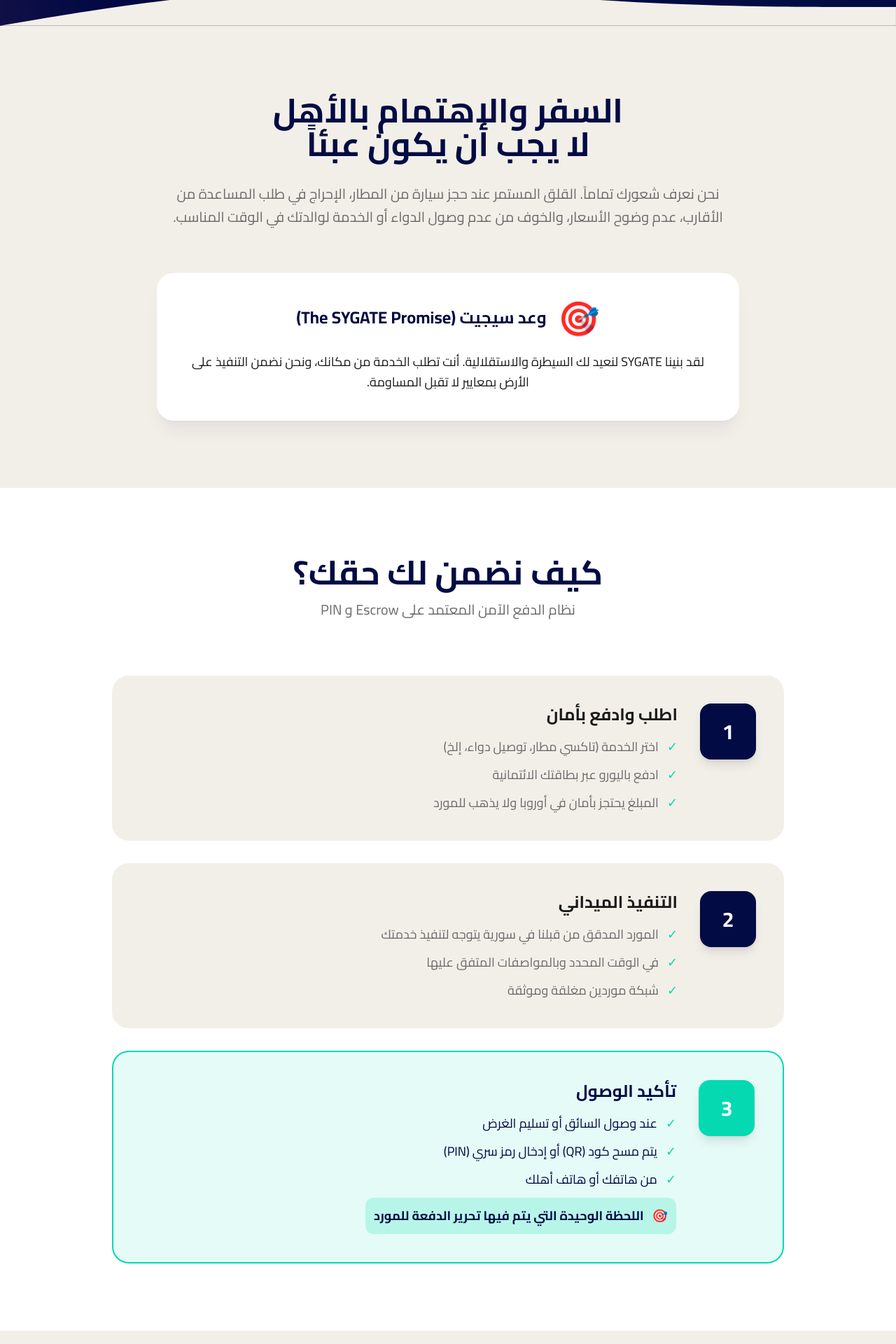
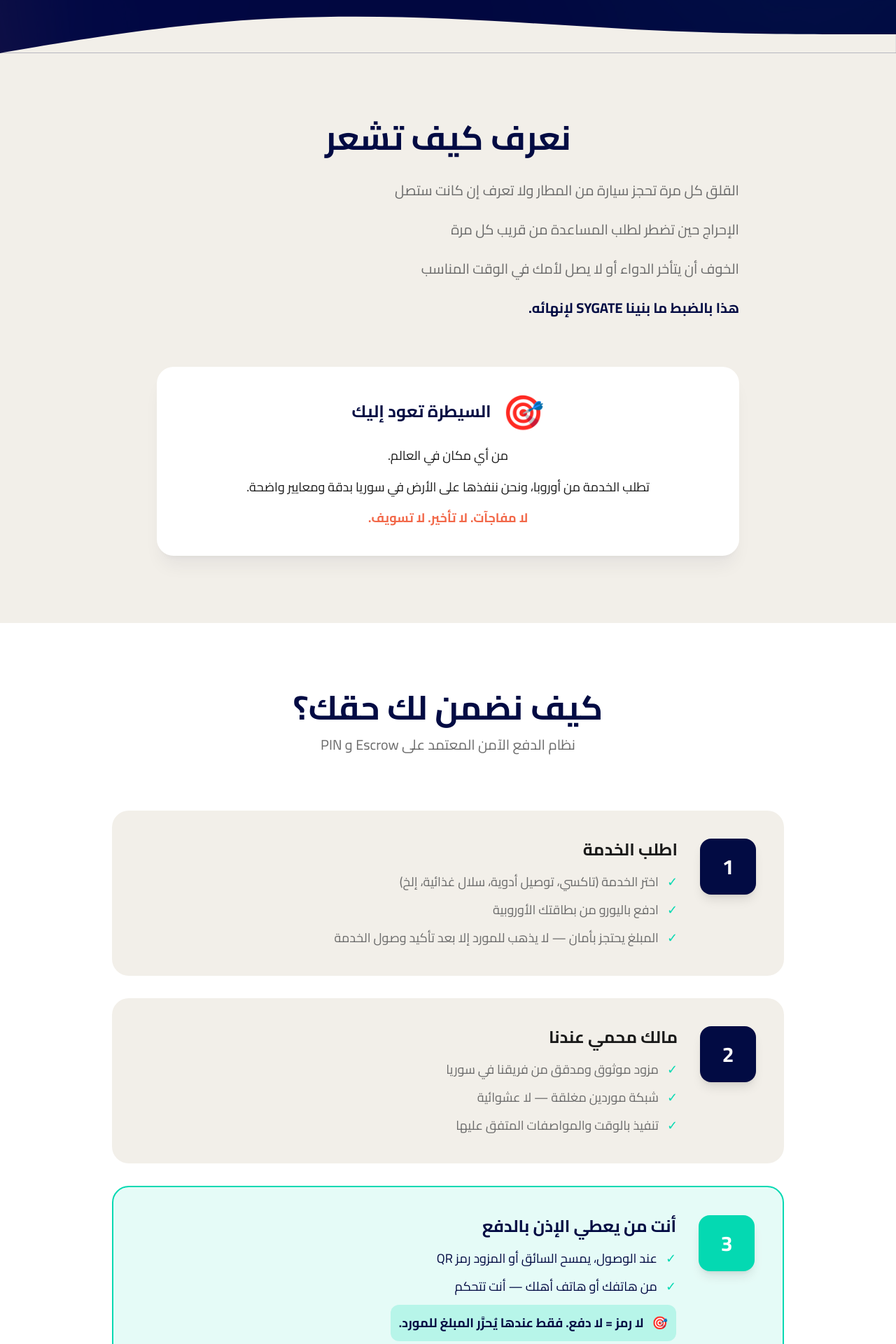
Before and after one commit to maxW23/sygate, a Next.js app: page / in a window 1280 px wide. Shown: the part 820-2740 px from the top of the page at 70% size. Built offline with nearby package versions, Linux system fonts and the light colour scheme.

Commit message:
Update website copy with new messaging

```diff
--- a/app/page.tsx
+++ b/app/page.tsx
@@ -40,8 +40,11 @@
             <p className="animate-fade-up font-arabic text-xl sm:text-2xl text-white/80 mb-4 max-w-3xl mx-auto leading-relaxed">
               البوابة الرقمية الأولى للمغترب السوري.
             </p>
-            <p className="animate-fade-up font-arabic text-lg text-white/70 mb-12 max-w-2xl mx-auto">
-              تخلص من القلق والوسطاء، واحجز خدماتك ورحلاتك لك ولأهلك في سورية عبر منصة آمنة تدفع فيها بعملتك ولا تسلم المال إلا بعد تأكيد وصول الخدمة.
+            <p className="animate-fade-up font-arabic text-xl sm:text-2xl text-white/80 mb-4 max-w-3xl mx-auto leading-relaxed">
+              لا وسطاء. لا قلق. لا دفع قبل التسليم.
+            </p>
+            <p className="animate-fade-up font-arabic text-lg text-white/70 mb-12 max-w-2xl mx-auto leading-relaxed">
+              احجز مواصلات وخدمات لأهلك في سوريا مباشرةً من مكانك — بعملتك الأوروبية — وادفع فقط بعد أن تتأكد بنفسك أن الخدمة وصلت.
             </p>
 
             {/* CTA Buttons */}
@@ -84,20 +87,29 @@
         <section className="py-24 bg-[#F2EFE9]">
           <div className="max-w-4xl mx-auto px-4 sm:px-6 lg:px-8 text-center">
             <h2 className="animate-fade-up font-arabic font-bold text-4xl sm:text-5xl text-[#020B43] mb-8 leading-tight">
-              السفر والاهتمام بالأهل<br />لا يجب أن يكون عبئاً
+              نعرف كيف تشعر
             </h2>
-            <p className="animate-fade-up font-arabic text-xl text-[#6B6B6B] mb-12 leading-relaxed">
-              نحن نعرف شعورك تماماً. القلق المستمر عند حجز سيارة من المطار، الإحراج في طلب المساعدة من الأقارب، عدم وضوح الأسعار، والخوف من عدم وصول الدواء أو الخدمة لوالدتك في الوقت المناسب.
-            </p>
+            <div className="animate-fade-up font-arabic text-xl text-[#6B6B6B] mb-12 leading-loose space-y-4 text-right">
+              <p>القلق كل مرة تحجز سيارة من المطار ولا تعرف إن كانت ستصل</p>
+              <p>الإحراج حين تضطر لطلب المساعدة من قريب كل مرة</p>
+              <p>الخوف أن يتأخر الدواء أو لا يصل لأمك في الوقت المناسب</p>
+              <p className="font-bold text-[#020B43] mt-6">هذا بالضبط ما بنينا SYGATE لإنهائه.</p>
+            </div>
 
             {/* The Promise */}
             <div className="animate-fade-up bg-white rounded-3xl p-10 mt-16 shadow-xl shadow-[#020B43]/5">
               <div className="flex items-center justify-center gap-4 mb-6">
                 <span className="text-5xl">🎯</span>
-                <h3 className="font-arabic font-bold text-2xl text-[#020B43]">وعد سيجيت (The SYGATE Promise)</h3>
+                <h3 className="font-arabic font-bold text-2xl text-[#020B43]">السيطرة تعود إليك</h3>
               </div>
               <p className="font-arabic text-lg text-[#1A1A1A] leading-relaxed">
-                لقد بنينا SYGATE لنعيد لك السيطرة والاستقلالية. أنت تطلب الخدمة من مكانك، ونحن نضمن التنفيذ على الأرض بمعايير لا تقبل المساومة.
+                من أي مكان في العالم.
+              </p>
+              <p className="font-arabic text-lg text-[#1A1A1A] leading-relaxed mt-4">
+                تطلب الخدمة من أوروبا، ونحن ننفذها على الأرض في سوريا بدقة ومعايير واضحة.
+              </p>
+              <p className="font-arabic text-lg text-[#F26849] font-bold mt-4">
+                لا مفاجآت. لا تأخير. لا تسويف.
               </p>
             </div>
           </div>
@@ -121,19 +133,19 @@
                 <span className="text-white font-bold text-3xl">1</span>
               </div>
               <div>
-                <h3 className="font-arabic font-bold text-2xl text-[#1A1A1A] mb-4">اطلب وادفع بأمان</h3>
+                <h3 className="font-arabic font-bold text-2xl text-[#1A1A1A] mb-4">اطلب الخدمة</h3>
                 <ul className="font-arabic text-lg text-[#6B6B6B] space-y-3">
                   <li className="flex items-start gap-3">
                     <span className="text-[#04D9B2]">✓</span>
-                    <span>اختر الخدمة (تاكسي مطار، توصيل دواء، إلخ)</span>
+                    <span>اختر الخدمة (تاكسي، توصيل أدوية، سلال غذائية، إلخ)</span>
                   </li>
                   <li className="flex items-start gap-3">
                     <span className="text-[#04D9B2]">✓</span>
-                    <span>ادفع باليورو عبر بطاقتك الائتمانية</span>
+                    <span>ادفع باليورو من بطاقتك الأوروبية</span>
                   </li>
                   <li className="flex items-start gap-3">
                     <span className="text-[#04D9B2]">✓</span>
-                    <span>المبلغ يحتجز بأمان في أوروبا ولا يذهب للمورد</span>
+                    <span>المبلغ يحتجز بأمان — لا يذهب للمورد إلا بعد تأكيد وصول الخدمة</span>
                   </li>
                 </ul>
               </div>
@@ -145,19 +157,19 @@
                 <span className="text-white font-bold text-3xl">2</span>
               </div>
               <div>
-                <h3 className="font-arabic font-bold text-2xl text-[#1A1A1A] mb-4">التنفيذ الميداني</h3>
+                <h3 className="font-arabic font-bold text-2xl text-[#1A1A1A] mb-4">مالك محمي عندنا</h3>
                 <ul className="font-arabic text-lg text-[#6B6B6B] space-y-3">
                   <li className="flex items-start gap-3">
                     <span className="text-[#04D9B2]">✓</span>
-                    <span>المورد المدقق من قبلنا في سورية يتوجه لتنفيذ خدمتك</span>
+                    <span>مزود موثوق ومدقق من فريقنا في سوريا</span>
                   </li>
                   <li className="flex items-start gap-3">
                     <span className="text-[#04D9B2]">✓</span>
-                    <span>في الوقت المحدد وبالمواصفات المتفق عليها</span>
+                    <span>شبكة موردين مغلقة — لا عشوائية</span>
                   </li>
                   <li className="flex items-start gap-3">
                     <span className="text-[#04D9B2]">✓</span>
-                    <span>شبكة موردين مغلقة وموثقة</span>
+                    <span>تنفيذ بالوقت والمواصفات المتفق عليها</span>
                   </li>
                 </ul>
               </div>
@@ -169,23 +181,19 @@
                 <span className="text-white font-bold text-3xl">3</span>
               </div>
               <div>
-                <h3 className="font-arabic font-bold text-2xl text-[#020B43] mb-4">تأكيد الوصول</h3>
+                <h3 className="font-arabic font-bold text-2xl text-[#020B43] mb-4">أنت من يعطي الإذن بالدفع</h3>
                 <ul className="font-arabic text-lg text-[#020B43] space-y-3">
                   <li className="flex items-start gap-3">
                     <span className="text-[#04D9B2]">✓</span>
-                    <span>عند وصول السائق أو تسليم الغرض</span>
+                    <span>عند الوصول، يمسح السائق أو المزود رمز QR</span>
                   </li>
                   <li className="flex items-start gap-3">
                     <span className="text-[#04D9B2]">✓</span>
-                    <span>يتم مسح كود (QR) أو إدخال رمز سري (PIN)</span>
-                  </li>
-                  <li className="flex items-start gap-3">
-                    <span className="text-[#04D9B2]">✓</span>
-                    <span>من هاتفك أو هاتف أهلك</span>
+                    <span>من هاتفك أو هاتف أهلك — أنت تتحكم</span>
                   </li>
                   <li className="flex items-start gap-3 font-bold bg-[#04D9B2]/20 rounded-xl p-3 mt-4">
                     <span>🎯</span>
-                    <span>اللحظة الوحيدة التي يتم فيها تحرير الدفعة للمورد</span>
+                    <span>لا رمز = لا دفع. فقط عندها يُحرَّر المبلغ للمورد.</span>
                   </li>
                 </ul>
               </div>
```
